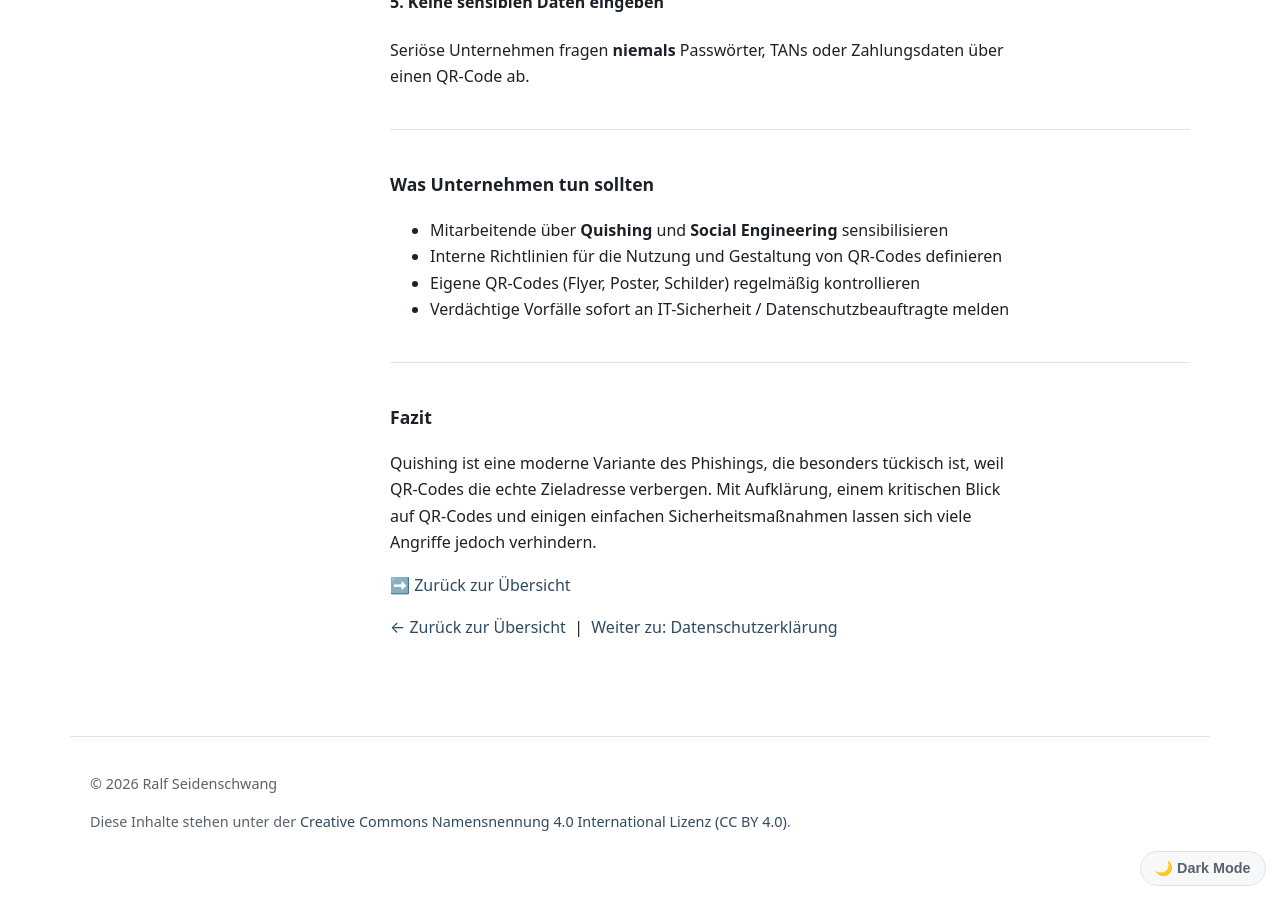
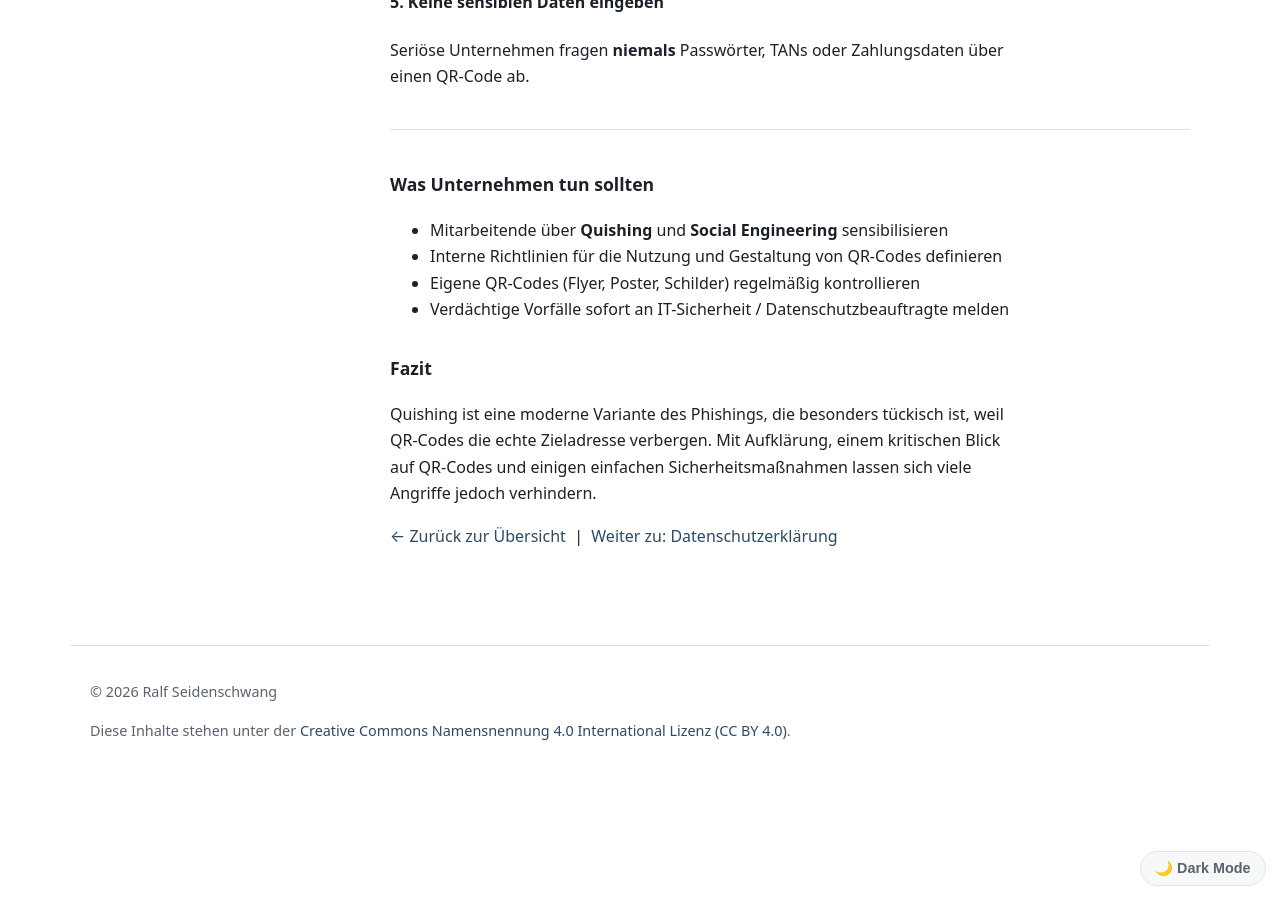
Before and after one commit to RalfSei/RalfSei.github.io, a Jekyll site: the page built from _pages/quishing.md, in a window 1280 px wide and 900 px high, scrolled down 2427 px. Built offline with Jekyll 4.4.1, drawn with Linux system fonts in a browser that asks for light colours.

Commit message:
Refactor quishing.md for clarity and formatting
Removed redundant line breaks and adjusted formatting.

```diff
--- a/_pages/quishing.md
+++ b/_pages/quishing.md
@@ -99,10 +99,6 @@ Seriöse Unternehmen fragen **niemals** Passwörter, TANs oder Zahlungsdaten üb
 - Eigene QR-Codes (Flyer, Poster, Schilder) regelmäßig kontrollieren
 - Verdächtige Vorfälle sofort an IT-Sicherheit / Datenschutzbeauftragte melden
 
----
-
 ### Fazit
 
 Quishing ist eine moderne Variante des Phishings, die besonders tückisch ist, weil QR-Codes die echte Zieladresse verbergen. Mit Aufklärung, einem kritischen Blick auf QR-Codes und einigen einfachen Sicherheitsmaßnahmen lassen sich viele Angriffe jedoch verhindern.
-
-➡️ [Zurück zur Übersicht](/)
```
